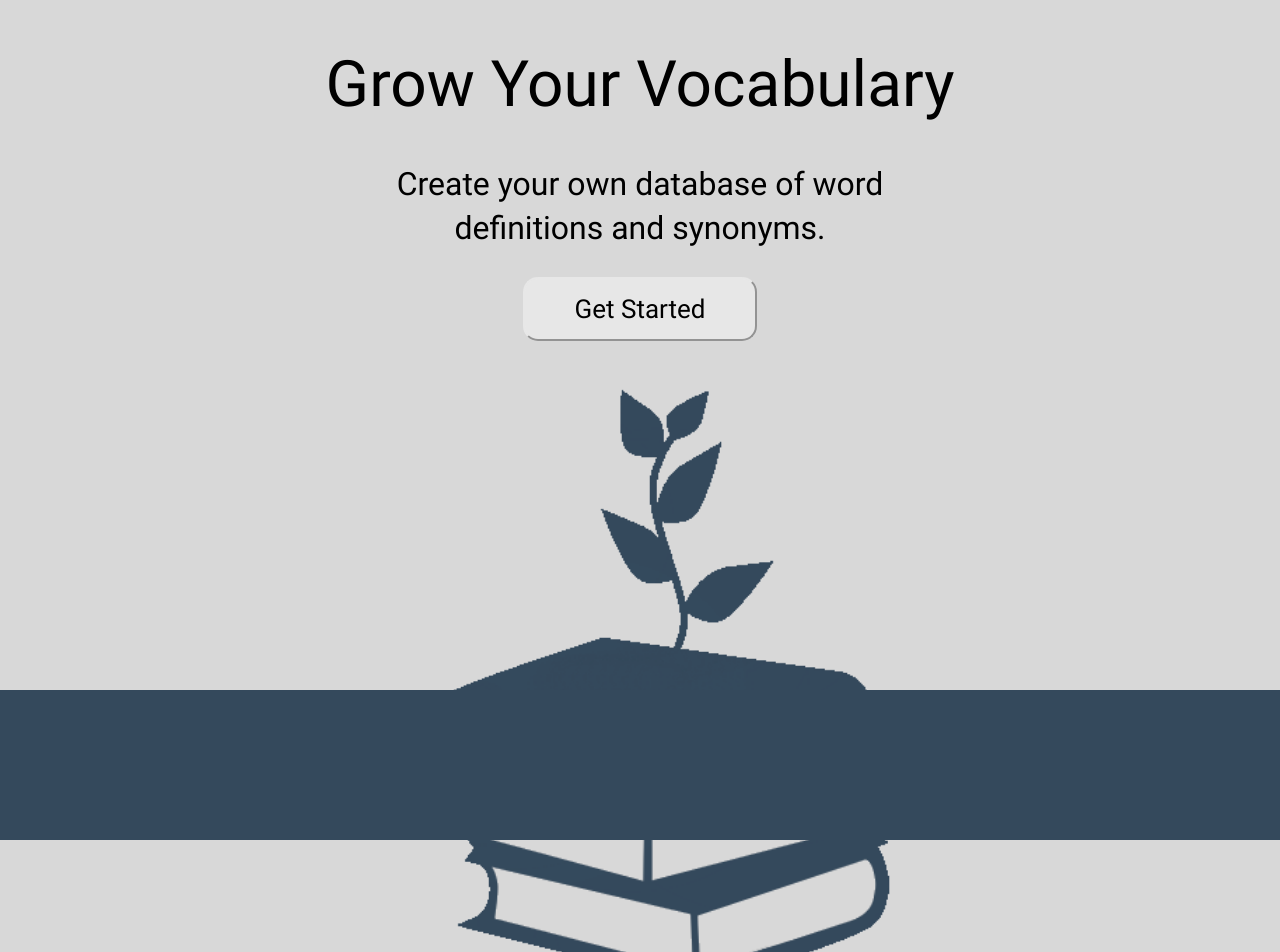
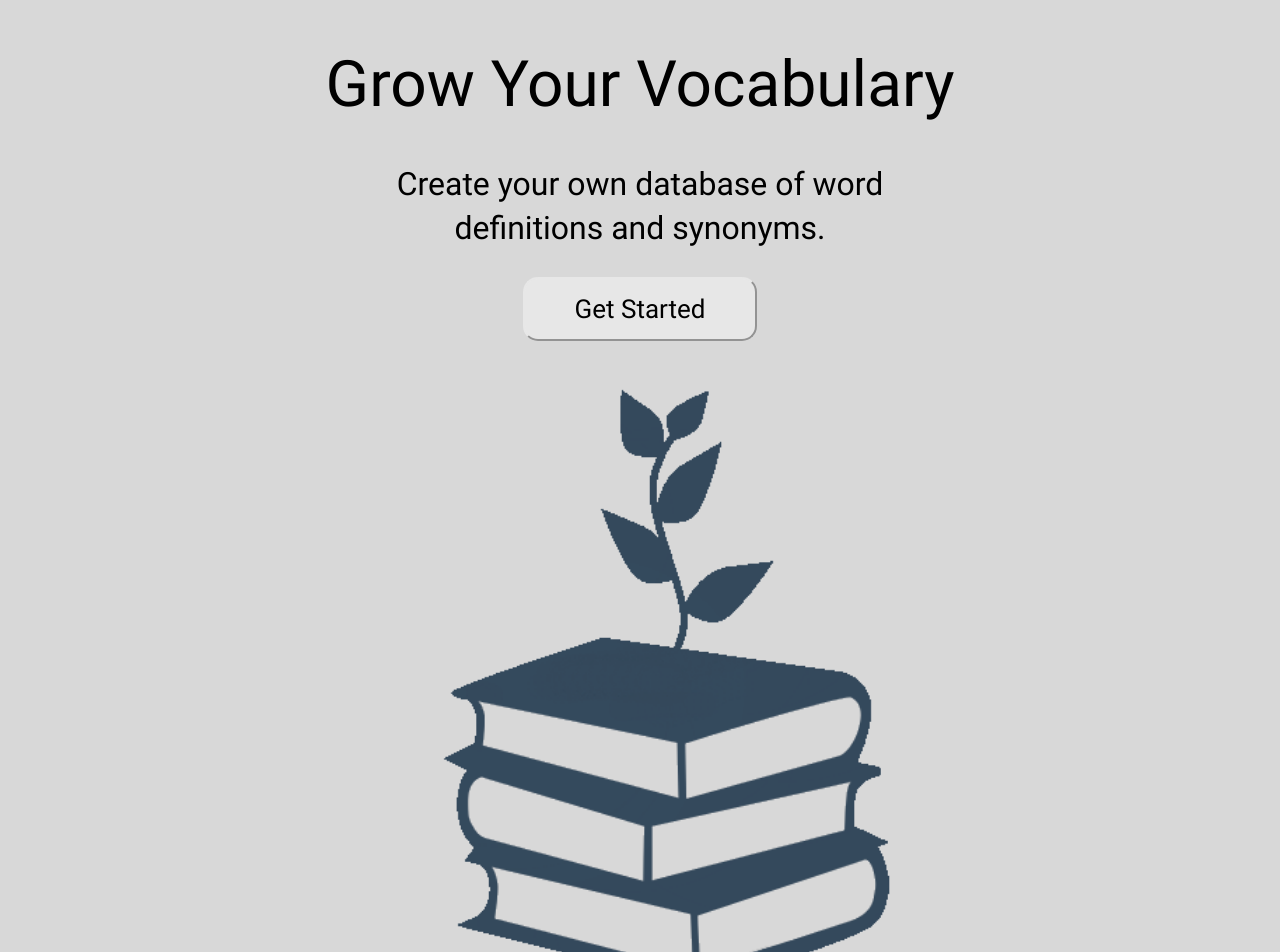
Before and after one commit to GGomez11/word-project-front-end, a React (Create React App) app: page / in a window 1280 px wide. Shown: the top 952 px of the page. Built offline with nearby package versions, Linux system fonts and the light colour scheme.

Commit message:
style: change footer position to static

```diff
--- a/src/css/Footer.css
+++ b/src/css/Footer.css
@@ -1,9 +1,5 @@
 .footer {
   background-color: #34495C;
-  position: absolute;
-  left: 0;
-  bottom: 0;
-  right: 0;
   height: 150px;
 }
 @media (max-width: 500px) {
```
